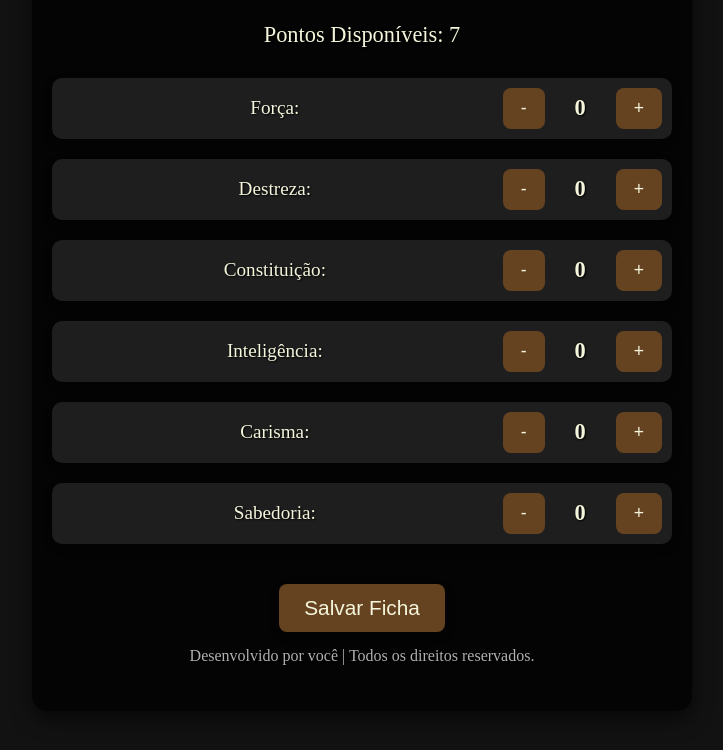
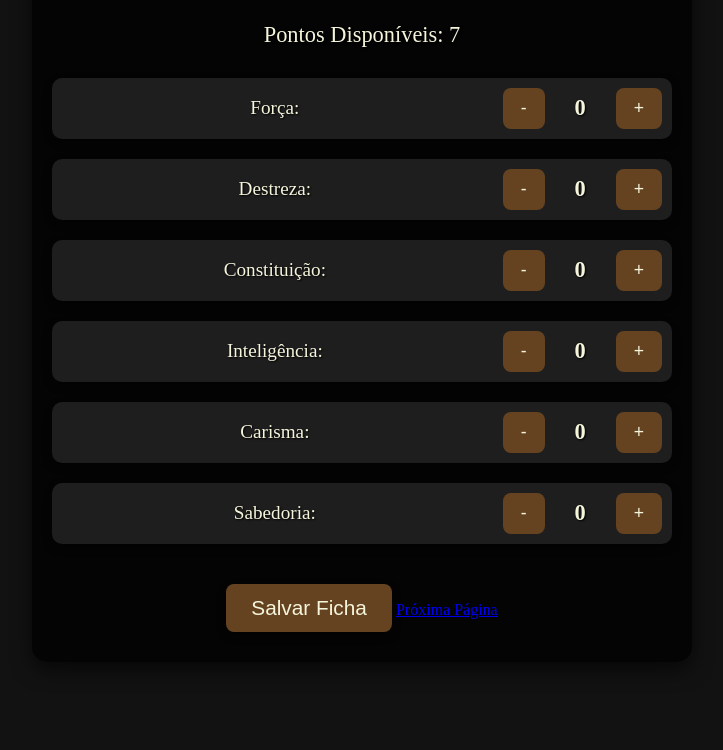
Before and after one commit to Carlos06DEV/atributos, a plain HTML site: page index.html in a window 1280 px wide. Shown: the part 262-1012 px from the top of the page, without its empty margins (278-1001 px from the left). After the commit the page ends 974 px from the top, so only its background shows below. Drawn offline with Linux system fonts and the light colour scheme.

Commit message:
Update index.html

```diff
--- a/index.html
+++ b/index.html
@@ -66,8 +66,8 @@
 
     <!-- Botão Salvar Ficha -->
     <footer class="footer">
-      <button class="save-button" onclick="saveFicha()">Salvar Ficha</button>
-      <p class="footer-text">Desenvolvido por você | Todos os direitos reservados.</p>
+      <button href="https://carlos06dev.github.io/pag_final/" class="save-button" onclick="saveFicha()">Salvar Ficha</button>
+      <a href="https://carlos06dev.github.io/rpg2/" class="proxima-pagina">Próxima Página</a>
     </footer>
   </div>
   <script src="script.js"></script> <!-- Link para o arquivo JavaScript -->
```
